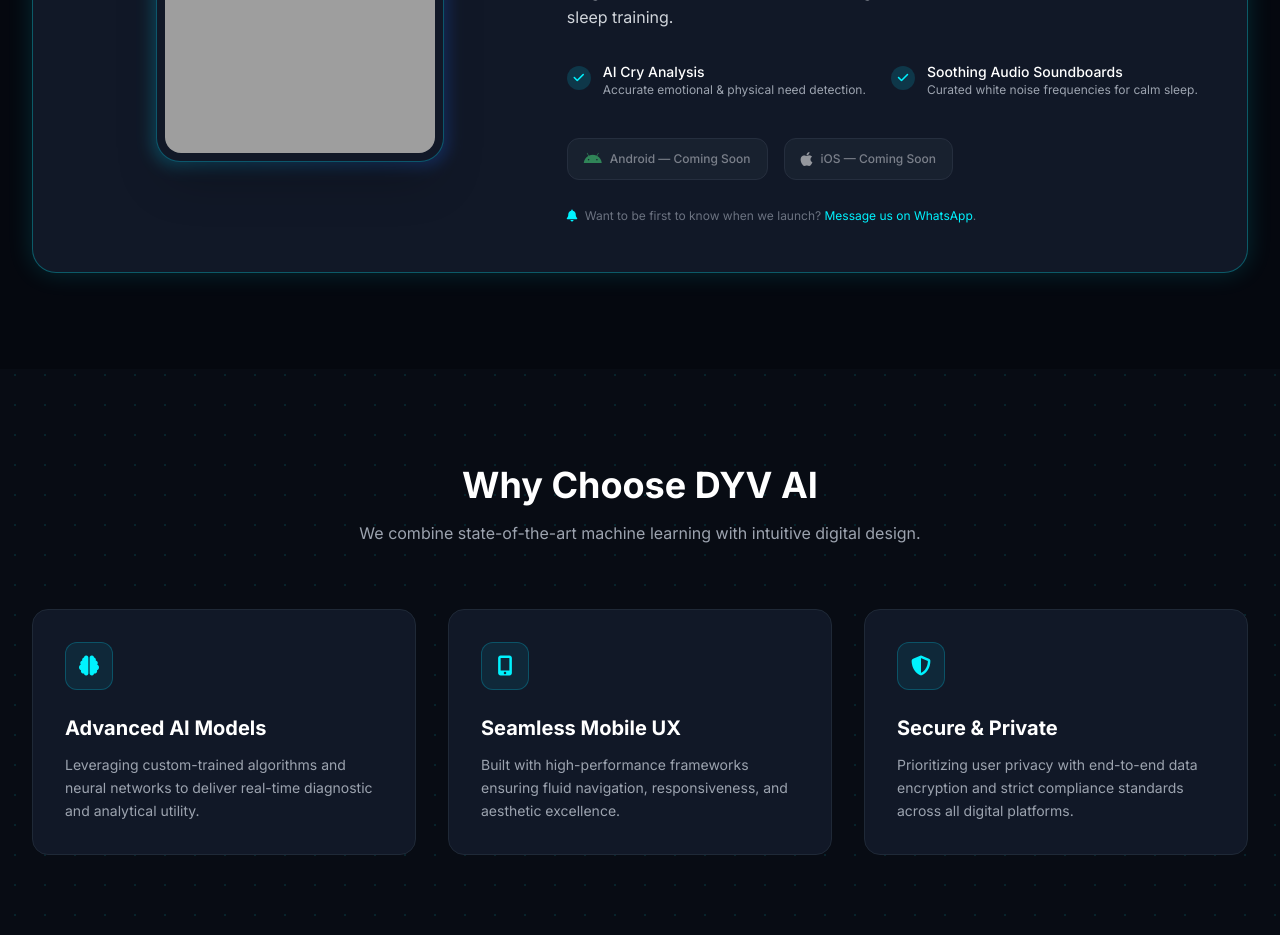
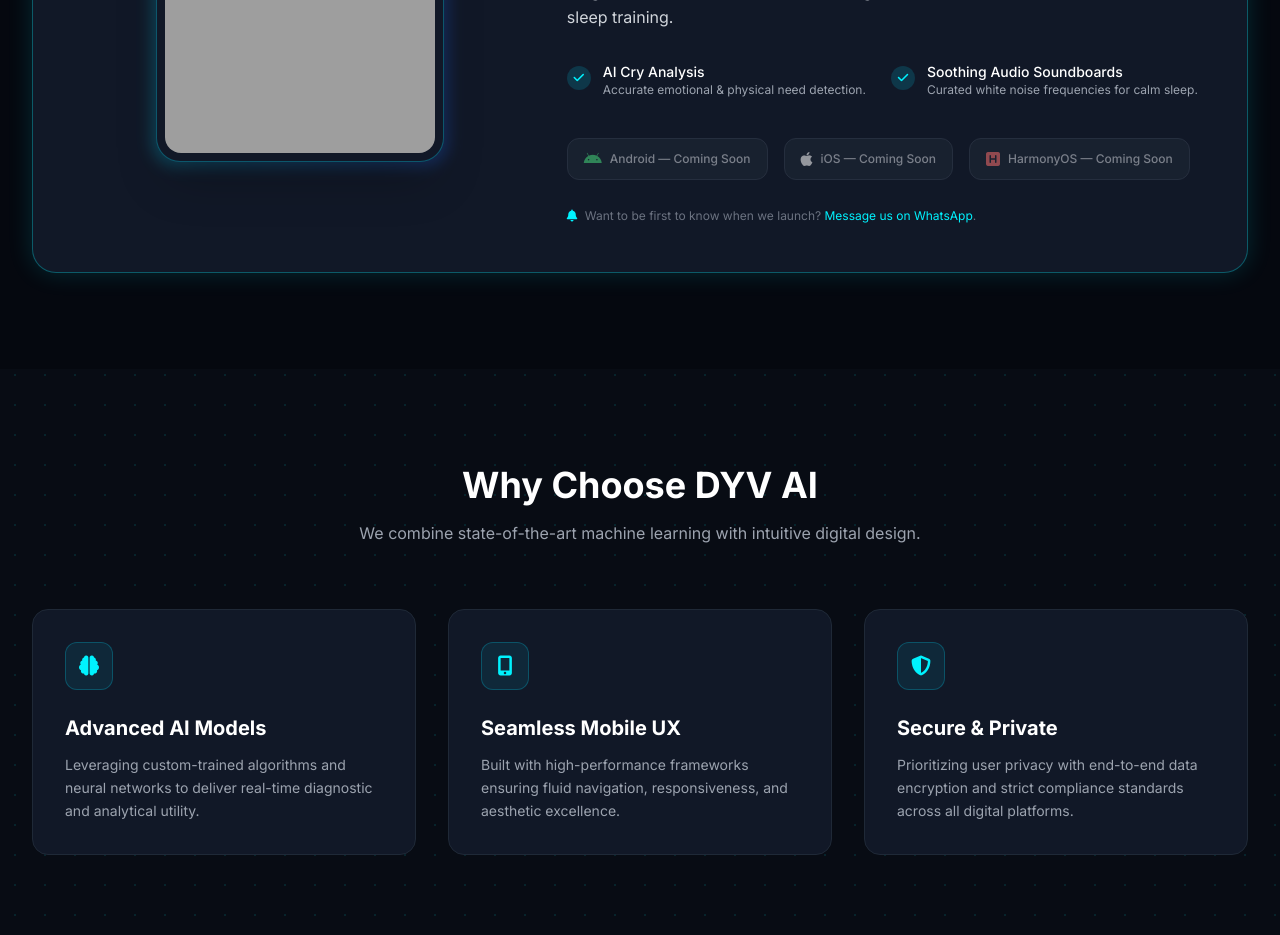
Before and after one commit to karimgetdyv/DYV, a plain HTML site: page index.html in a window 1280 px wide. Shown: the part 1200-2135 px from the top of the page. Drawn offline with nearby package versions, Linux system fonts and the light colour scheme; grey boxes are pictures that could not be loaded.

Commit message:
Add files via upload

```diff
--- a/index.html
+++ b/index.html
@@ -181,6 +181,10 @@
 <i class="fa-brands fa-apple text-white text-base"></i>
 <span>iOS — Coming Soon</span>
 </span>
+<span class="store-badge inline-flex items-center space-x-2 bg-gray-800 text-gray-300 px-4 py-2 rounded-xl text-xs font-medium border border-gray-700" title="Coming soon">
+<i class="fa-solid fa-square-h text-red-400 text-base"></i>
+<span>HarmonyOS — Coming Soon</span>
+</span>
 </div>
 <p class="text-xs text-gray-500 pt-1">
 <i class="fa-solid fa-bell text-neoncyan mr-1"></i>
```
